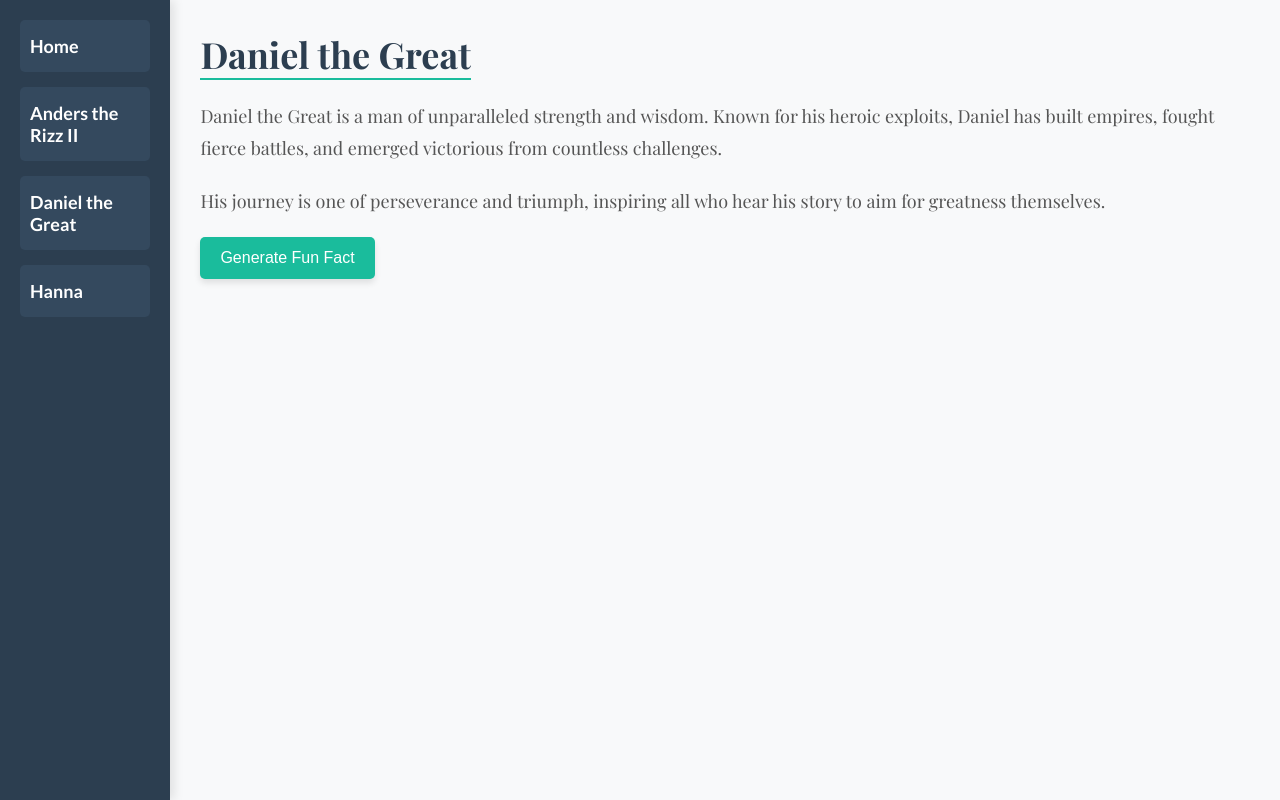
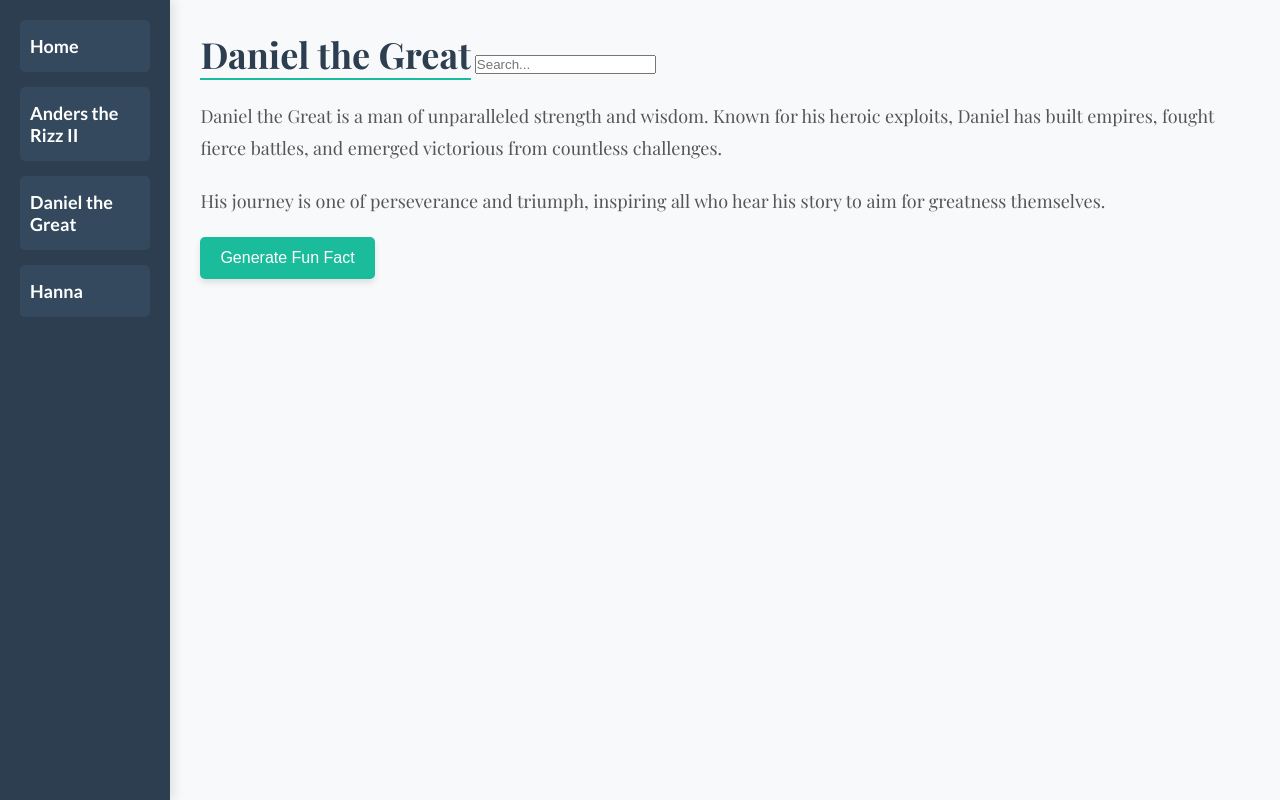
Before and after one commit to Axis202/web_basics, a plain HTML site: page daniel.html in a window 1280 px wide. Drawn offline with nearby package versions, Linux system fonts and the light colour scheme.

Commit message:
searchbar

```diff
--- a/daniel.html
+++ b/daniel.html
@@ -20,6 +20,8 @@
     <main>
       <header>
         <h1>Daniel the Great</h1>
+        <input type="text" id="search-bar" placeholder="Search...">
+
       </header>
 
       <section>
```
Also changed, not shown: Anders.html (+1 -0 lines), hanna.html (+2 -0 lines), index.html (+2 -0 lines).
